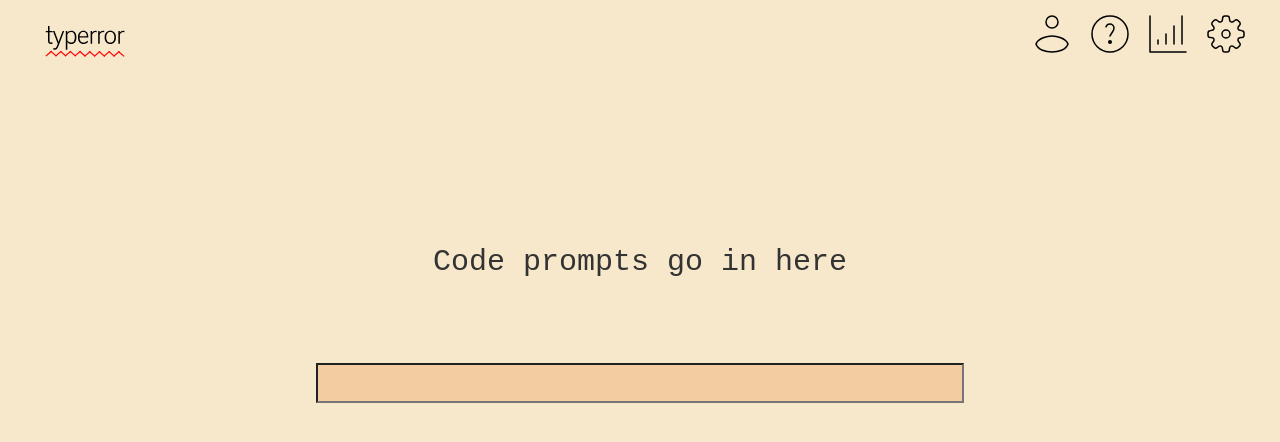
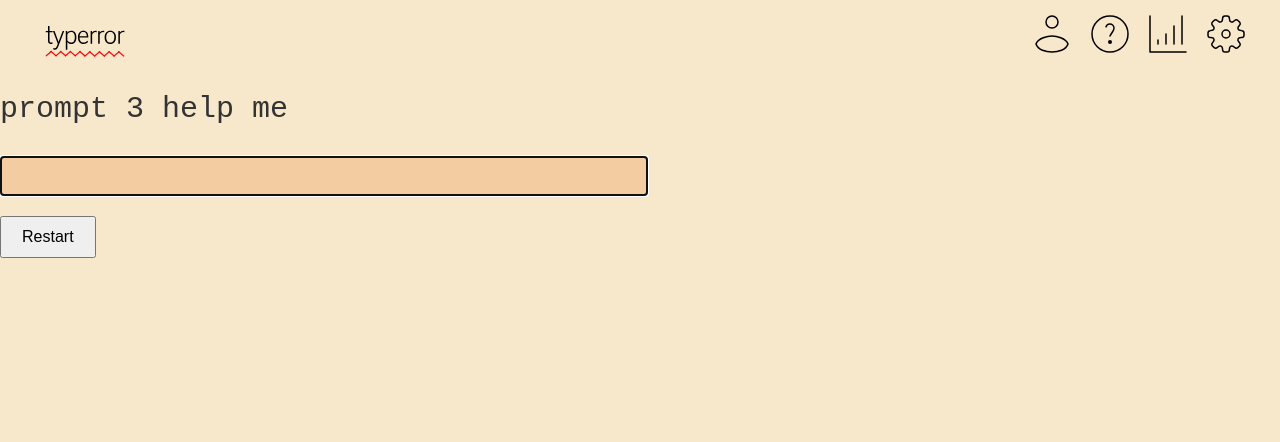
Before and after one commit to team-thunderdome/typerror, a React (Create React App) app in the folder client/: page /game in a window 1280 px wide. Shown: the top 442 px of the page. Built offline with nearby package versions, Linux system fonts and the light colour scheme.

Commit message:
scuffed implementation to test stuff

```diff
--- a/client/src/GamingPage.js
+++ b/client/src/GamingPage.js
@@ -2,6 +2,7 @@ import TextBox from "./TextBox.js";
 import Header from "./Header.js";
 import Codebox from "./Codebox.js";
 import "./GamingPage.css"
+import TyperrorGame from "./TyperrorGame.js";
 
 const GamingPage = () => {
   return (
@@ -10,12 +11,8 @@ const GamingPage = () => {
         <Header />
       </div>
 
-      <div id="code-box">
-        <Codebox />
-      </div>
-
-      <div id="input-text-box">
-        <TextBox />
+      <div className="Game">
+        <TyperrorGame />
       </div>
 
     </div>
@@ -23,3 +20,13 @@ const GamingPage = () => {
 };
 
 export default GamingPage;
+
+/*
+<div id="code-box">
+        <Codebox />
+      </div>
+
+      <div id="input-text-box">
+        <TextBox />
+      </div>
+*/
--- /dev/null
+++ b/client/src/TyperrorGame.css
@@ -0,0 +1,57 @@
+html, body {
+  margin: 0;
+}
+
+.content-container {
+  display: flex;
+  flex-direction: column;
+  align-items: flex-start;
+  height: 100vh;
+  width: 100vw;
+}
+
+.typerrorGame {
+    display: flex;
+    flex-direction: column;
+    align-items: center;
+    padding: 20px;
+}
+
+.prompt p {
+    width: 100%;
+    height: auto;
+    background-color: #f5f5f500;
+    border-radius: 5px;
+    font-size: 30px;
+    font-family: "Courier New", Courier, monospace;
+    color: #333;
+    overflow: auto;
+    resize: none;
+    outline: none;
+}
+
+.user-input input {
+    color: #000;
+    background-color: #f3cda1;
+    display: inline-block;
+    display: flex;
+    width: 50vw;
+    max-width: 50vw;
+    min-width: 200px;
+    font-size: 30px;
+    text-align: center;
+  }
+
+  .feedback p {
+    display: flex;
+    flex-direction: column;
+    align-items: flex-start;
+    margin-top: 20px;
+    font-size: 18px;
+  }
+
+  button {
+    margin-top: 20px;
+    padding: 10px 20px;
+    font-size: 16px;
+  }
--- /dev/null
+++ b/client/src/TyperrorGame.js
@@ -0,0 +1,82 @@
+import React, { useState, useEffect, useRef } from 'react';
+import './TyperrorGame.css';
+
+const TyperrorGame = () => {
+    // Example prompts
+    const prompts = [
+        "prompt 1 hello world",
+        "prompt 2 idk",
+        "prompt 3 help me"
+    ]
+
+const [prompt, setPrompt] = useState("");
+const [userInput, setUserInput] = useState("");
+const [isCorrect, setIsCorrect] = useState(null);
+const [startTime, setStartTime] = useState(null);
+const [endTime, setEndTime] = useState(null);
+const inputRef = useRef(null);
+
+useEffect(() => {
+    // Pick a random prompt
+    setPrompt(prompts[Math.floor(Math.random() * prompts.length)]);
+    // Focus the input field when the component mounts
+    inputRef.current.focus();
+  }, []);
+
+  const handleChange = (e) => {
+    const value = e.target.value;
+    setUserInput(value);
+
+    // Check if the user input matches the prompt
+    if (value === prompt) {
+      setIsCorrect(true);
+      setEndTime(new Date());
+    } else if (value.startsWith(prompt)) {
+      setIsCorrect(null); // User is still typing
+    } else {
+      setIsCorrect(false);
+    }
+
+    // Start timing when the user begins typing
+    if (value.length === 1 && !startTime) {
+      setStartTime(new Date());
+    }
+  };
+
+  const handleRestart = () => {
+    setUserInput("");
+    setIsCorrect(null);
+    setStartTime(null);
+    setEndTime(null);
+    setPrompt(prompts[Math.floor(Math.random() * prompts.length)]);
+    inputRef.current.focus();
+  };
+
+  const elapsedTime = endTime && startTime ? ((endTime - startTime) / 1000).toFixed(2) : null;
+
+  return (
+    <div className="typerror-game">
+      <div className="prompt">
+        <p>{prompt}</p>
+      </div>
+      <div className="user-input">
+        <input
+          type="text"
+          value={userInput}
+          onChange={handleChange}
+          ref={inputRef}
+          disabled={isCorrect === true}
+        />
+      </div>
+      <div className="feedback">
+        {isCorrect === true && <p>Correct! Time: {elapsedTime} seconds</p>}
+        {isCorrect === false && <p>Incorrect, keep trying...</p>}
+      </div>
+      {(isCorrect === true || userInput === "") && (
+        <button onClick={handleRestart}>Restart</button>
+      )}
+    </div>
+  );
+};
+
+export default TyperrorGame;
```
